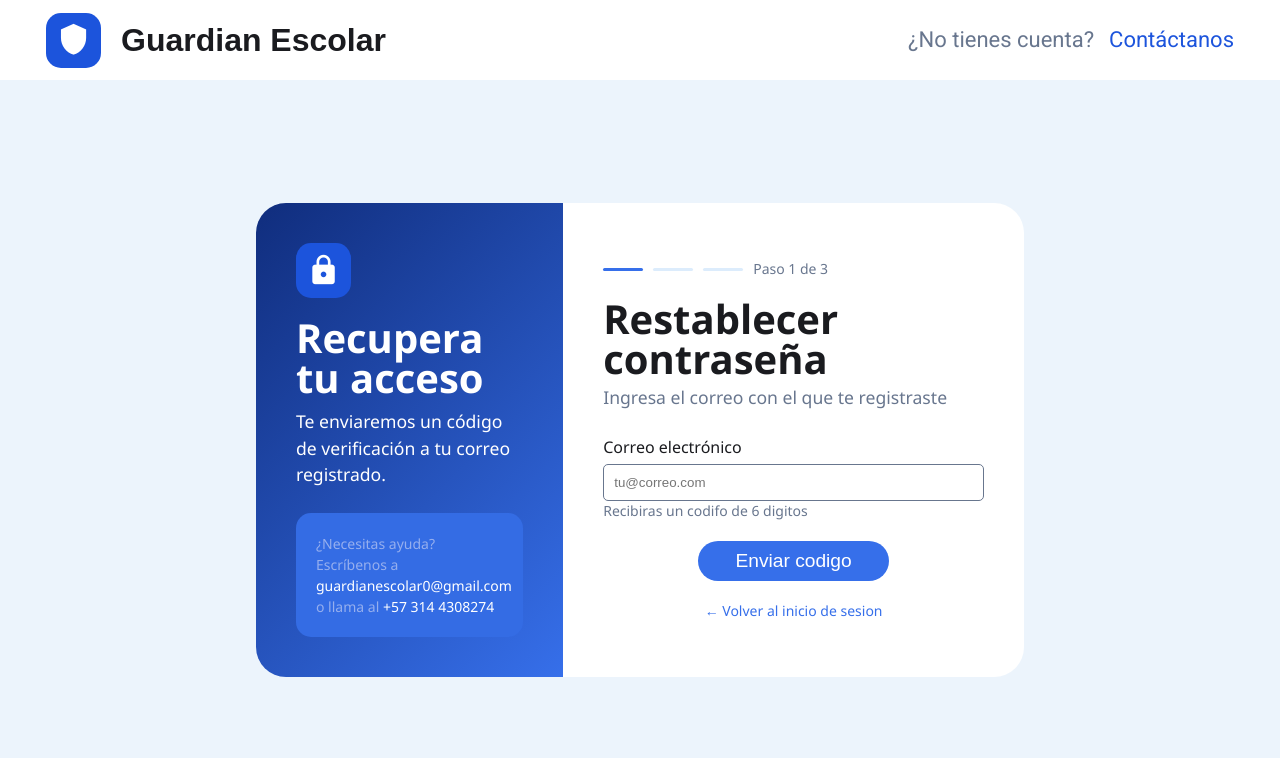
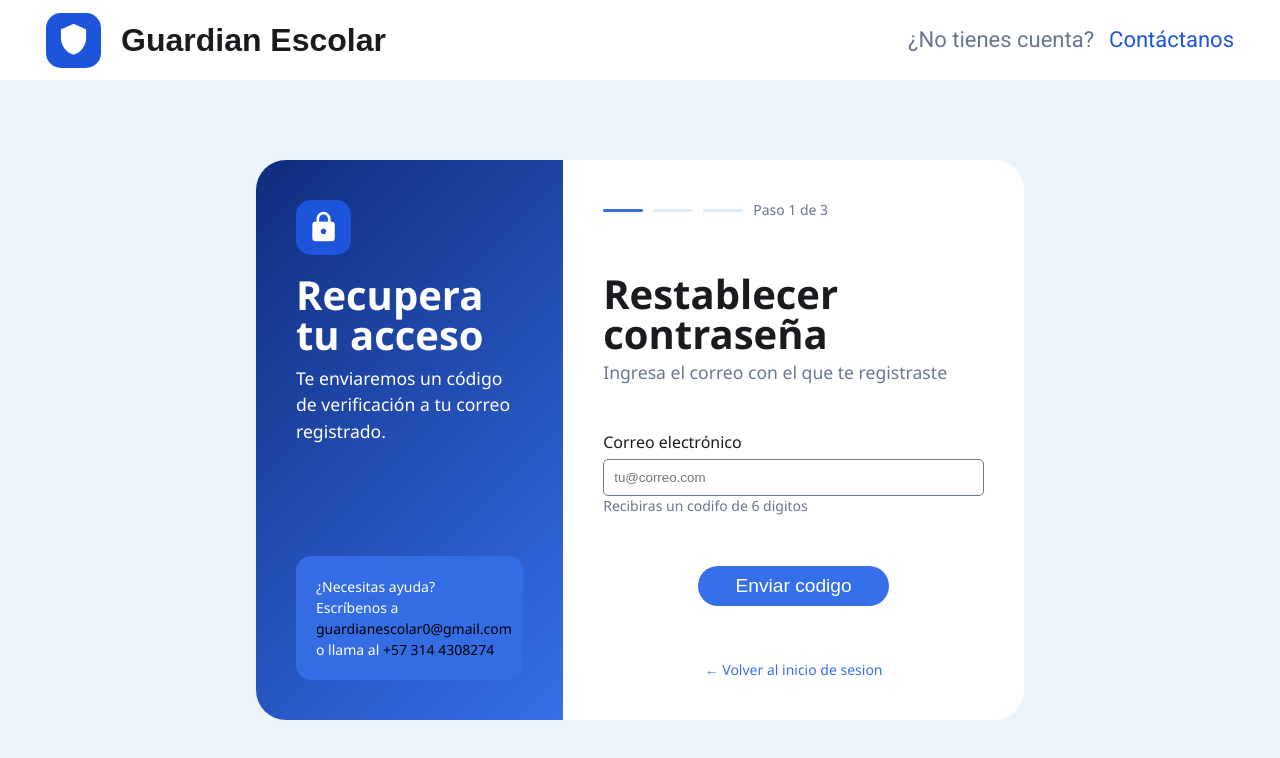
Before and after one commit to school-guardian-project/GuardianEscolar, an Angular app: page /auth/forgot-password/email in a window 1280 px wide. Shown: the top 758 px of the page. Built offline with nearby package versions, Linux system fonts and the light colour scheme.

Commit message:
style(forgot-password/email): modify styles for a better interface

```diff
--- a/src/app/features/public/auth/forgot-password/steps/email/email.css
+++ b/src/app/features/public/auth/forgot-password/steps/email/email.css
@@ -23,11 +23,13 @@ main {
     display: flex;
     flex-direction: row;
     width: 60%;
-
+    height: 100%;
+    max-height: 560px;
 }
 
 .sesion-left {
     width: 40%;
+    justify-content: space-between;
     border-top-left-radius: 30px;
     border-bottom-left-radius: 30px;
     background: linear-gradient(135deg, #102d7d, #366fea);
@@ -35,6 +37,7 @@ main {
 
 .sesion-right {
     width: 60%;
+    justify-content: space-between;
     background-color: white;
     border-bottom-right-radius: 30px;
     border-top-right-radius: 30px;
@@ -42,7 +45,7 @@ main {
 
 form {
     display: flex;
-    flex-direction: column  ;
+    flex-direction: column;
 }
 
 .sesion-left,
@@ -50,8 +53,6 @@ form {
     padding: 40px;
     display: flex;
     flex-direction: column;
-    justify-content: center;
-
 }
 
 .panel-sesion {
@@ -86,7 +87,7 @@ form {
     border-radius: 15px;
     background-color: #346ce4;
     padding: 20px;
-    color: white;
+    color: black;
     line-height: 1.5;
 }
 
@@ -94,7 +95,7 @@ form {
     flex: 1;
 }
 .aplycolor {
-    color: #96afee;
+    color: white;
 }
 
 h2,
@@ -106,7 +107,7 @@ h1 {
 
 .login-description {
     color: #68768e;
-    margin-bottom: 30px;
+    margin-bottom: 50px;
     line-height: 1;
     font-size: 1.1rem;
 }
@@ -124,7 +125,7 @@ label {
 
 p {
     color: #68768e;
-    margin-bottom: 20px;
+    margin-bottom: 50px;
 }
 
 button {
--- a/src/app/features/public/auth/forgot-password/steps/email/email.html
+++ b/src/app/features/public/auth/forgot-password/steps/email/email.html
@@ -31,11 +31,11 @@
           <p>Recibiras un codifo de 6 digitos</p>
 
           <div class="btn">
-            <button>Enviar codigo</button>
+            <button (click)="onSubmit()">Enviar codigo</button>
           </div>
+        </form>
 
-          <div class="return">← Volver al inicio de sesion</div>
-        </form>
+        <div class="return" (click)="login()">← Volver al inicio de sesion</div>
       </div>
     </div>
   </main>
--- a/src/app/features/public/auth/forgot-password/steps/email/email.ts
+++ b/src/app/features/public/auth/forgot-password/steps/email/email.ts
@@ -1,14 +1,13 @@
 import { Component } from '@angular/core';
-import { Footer } from '../../../../../../shared/footer/footer';
 import { MatIconModule } from '@angular/material/icon';
 import { MatButtonModule } from '@angular/material/button';
 import { MatToolbarModule } from '@angular/material/toolbar';
 import { NavComponent } from '../../../../../../shared/components/navbar/nav-component/nav-component';
-import { ActivatedRoute, Router, RouterLink } from '@angular/router';
+import { ActivatedRoute, Router } from '@angular/router';
 
 @Component({
   selector: 'app-email',
-  imports: [NavComponent, Footer, MatIconModule, MatButtonModule, MatToolbarModule, RouterLink],
+  imports: [NavComponent, MatIconModule, MatButtonModule, MatToolbarModule],
   templateUrl: './email.html',
   styleUrl: './email.css',
 })
@@ -23,4 +22,8 @@ export class Email {
   onSubmit() {
     this.router.navigate(['../code'], { relativeTo: this.route });
   }
+
+  login() {
+    this.router.navigate(['/auth/login']);
+  }
 }
```
